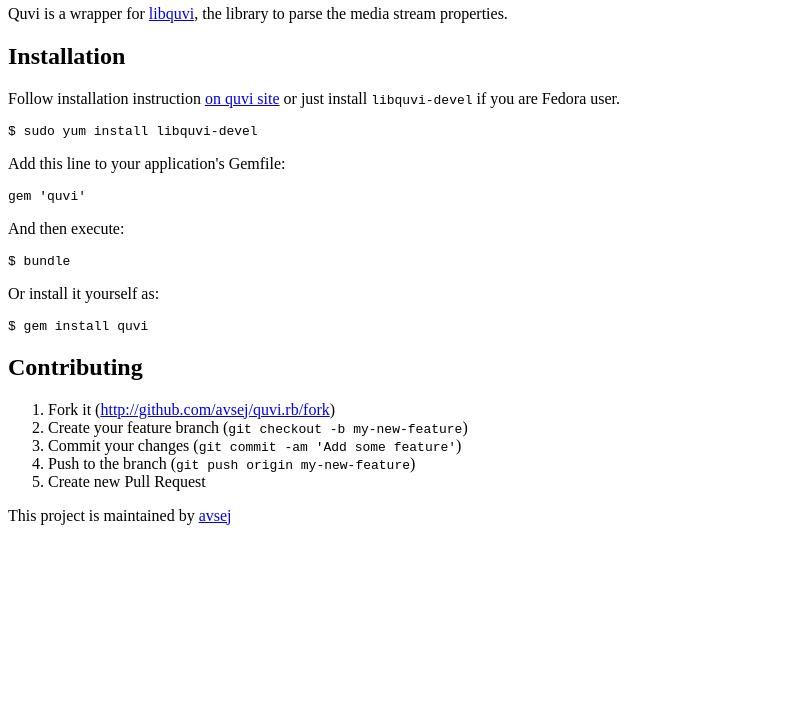
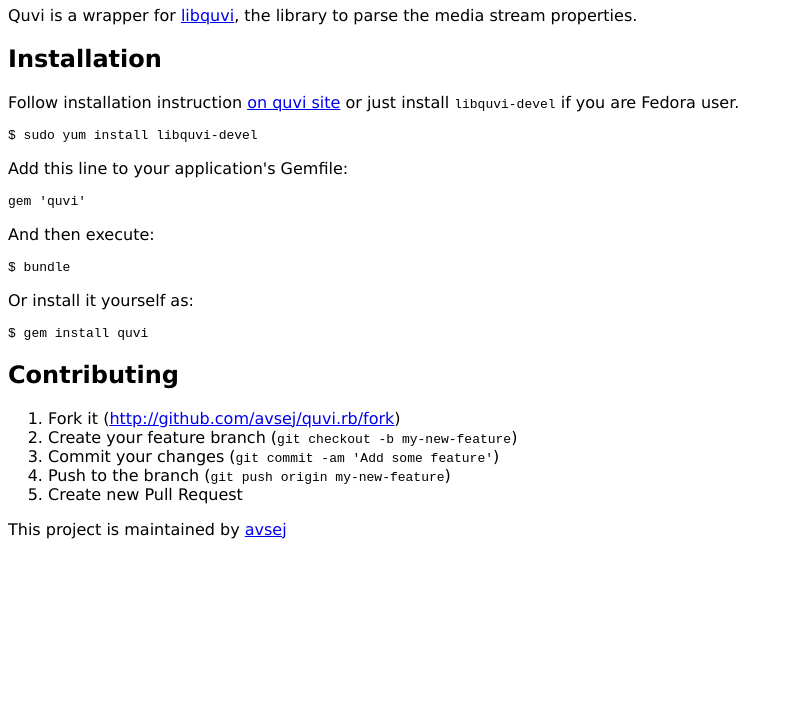
Before and after one commit to avsej/quvi.rb, a plain HTML site: page index.html in a window 1280 px wide. Shown: the part 75-800 px from the top of the page, without its empty margins (0-791 px from the left). Drawn offline with Linux system fonts and the light colour scheme; a script that the page names is missing.

Commit message:
Use droid

```diff
--- a/index.html
+++ b/index.html
@@ -6,6 +6,9 @@
     <meta http-equiv="X-UA-Compatible" content="IE=edge,chrome=1"/>
     <meta http-equiv="Content-Type" content="text/html; charset=utf-8"/>
     <meta name="author" content="Sergey Avseyev"/>
+    <style type="text/css">
+      body { font-family: "Droid Sans", Verdana, Arial, Helvetica, sans-serif; }
+    </style>
   </head>
   <body>
     <h1><a name="quvi" class="anchor" href="#quvi"></a>quvi.rb</h1>
```
